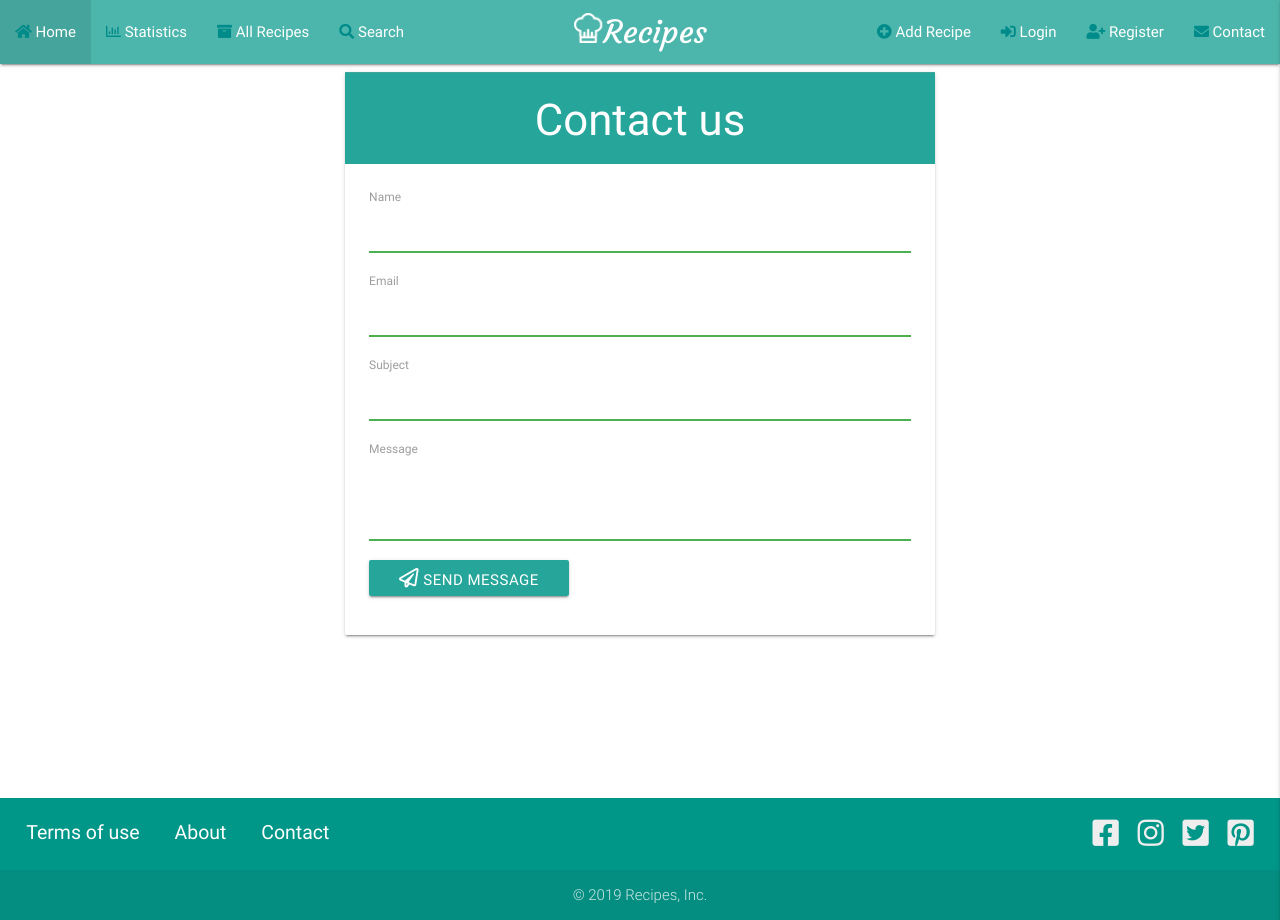
After one commit to mariusz79/Recipes-Third-Milestone-Project, a Flask app: page /contact in a window 1280 px wide. The commit adds this page. Run offline with Flask 2, Linux system fonts and the light colour scheme; some libraries are stand-ins or nearby versions.

Commit message:
add contact form

```diff
--- a/app.py
+++ b/app.py
@@ -9,6 +9,7 @@ from wtforms.validators import DataRequired, Length, EqualTo, ValidationError, N
 from flask_login import LoginManager, UserMixin, login_user, current_user, logout_user, login_required
 from flask_bcrypt import Bcrypt
 from datetime import datetime
+from flask_mail import Mail, Message
 
 app = Flask(__name__)
 bcrypt = Bcrypt(app)
@@ -18,6 +19,15 @@ login_manager = LoginManager(app)
 login_manager.login_view = 'login'
 #change message category
 login_manager.login_message_category = 'info'
+
+app.config["MAIL_SERVER"] = "smtp.gmail.com"
+app.config["MAIL_PORT"] = 465
+app.config["MAIL_USE_SSL"] = True
+app.config["MAIL_USERNAME"] = 'mpawlowic@gmail.com'
+app.config["MAIL_PASSWORD"] = os.getenv("MAIL_PASSWORD")
+app.config["MAIL_DEFAULT_SENDER"] = 'mpawlowic@gmail.com'
+
+mail = Mail(app)
 
 app.config['SECRET_KEY'] = 'secret123'
 app.config['MONGO_DBNAME'] = 'task_manager'
@@ -511,6 +521,29 @@ def browse(category, subcategory, page):
     nums = subcategory.split('-')
     return render_template('browse.html', title='Browse', page=page, category =category, subcategory=subcategory, nums=nums, recipes=recipes, num_results=num_results, avatar_default=avatar_default, image_default=image_default, find_user=find_user)
 
+class ContactForm(FlaskForm):
+    name = StringField("Name", validators=[DataRequired(), Length(min=2, max=40)])
+    email = StringField("Email" , validators=[DataRequired(), Length(min=2, max=30), Email()])
+    subject = StringField("Subject" , validators=[DataRequired(), Length(min=2, max=40)])
+    message = TextAreaField("Message", validators=[DataRequired(), Length(min=2, max=300)])
+
+
+@app.route('/contact', methods=['GET','POST'])
+def contact():
+  form = ContactForm()
+  if request.method == 'POST' and form.validate():
+        name = form.name.data
+        email = form.email.data
+        subject = form.subject.data
+        message = form.message.data
+        msg = Message("Hi", recipients=['mpawlowic@gmail.com'])
+        msg.body = 'From: {name} \n email: {email} \n subject: {subject} \n message: {message}'.format(name=name, email=email, subject=subject, message=message)
+        mail.send(msg)
+        flash('Your message has been sent!', 'success')
+        return redirect(url_for('contact'))
+  return render_template('contact.html', form=form, title='Contact')
+
+
 if __name__ == '__main__':
     app.run(host=os.environ.get('IP'),
             port=os.environ.get('PORT'),
--- a/templates/base.html
+++ b/templates/base.html
@@ -34,23 +34,25 @@
                         </li>
                         <li class="left"><a href="{{url_for('statistics')}}"><i class="far fa-chart-bar nav-icon"></i>
                                 Statistics</a></li>
-                        <li class="left"><a href="#"><i class="fas fa-archive nav-icon"></i> All
-                                Recipes</a></li>
-                        <li class="left"><a href="#"><i class="fas fa-search nav-icon"></i>
+                        <li class="left"><a href="{{url_for('all_recipes', name='_id1', page=0)}}"><i
+                                    class="fas fa-archive nav-icon"></i> All Recipes</a></li>
+                        <li class="left"><a href="{{url_for('results')}}"><i class="fas fa-search nav-icon"></i>
                                 Search</a></li>
-                        <li class="right"><a href="#"><i class="fas fa-envelope nav-icon"></i>
+                        <li class="right"><a href="{{url_for('contact')}}"><i class="fas fa-envelope nav-icon"></i>
                                 Contact</a></li>
                         {% if current_user.is_authenticated %}
                         <li class="right"><a href="{{url_for('logout')}}"><i class="fas fa-sign-out-alt nav-icon"></i>
                                 Logout</a></li>
-                        <li class="right"><a href="#"><i class="fas fa-tachometer-alt nav-icon"></i> Dashboard</a></li>
+                        <li class="right"><a href="{{url_for('dashboard')}}"><i
+                                    class="fas fa-tachometer-alt nav-icon"></i> Dashboard</a></li>
                         {% else %}
                         <li class="right"><a href="{{url_for('register')}}"><i class="fas fa-user-plus nav-icon"></i>
                                 Register</a></li>
                         <li class="right"><a href="{{url_for('login')}}"><i class="fas fa-sign-in-alt nav-icon"></i>
                                 Login</a></li>
                         {% endif %}
-                        <li class="right"><a href="#"><i class="fas fa-plus-circle nav-icon"></i> Add Recipe</a></li>
+                        <li class="right"><a href="{{url_for('add_recipe')}}"><i
+                                    class="fas fa-plus-circle nav-icon"></i> Add Recipe</a></li>
                     </ul>
                 </div>
             </nav>
@@ -60,16 +62,16 @@
             <br>
             <li class="center"><a href="{{url_for('home')}}"><span class="sidenav-icon"><i class="fas fa-home"></i></span>Home</a>
             </li>
-            <li class="center"><a href="#"><span class="sidenav-icon"><i
+            <li class="center"><a href="{{url_for('results')}}"><span class="sidenav-icon"><i
                             class="fas fa-search"></i></span>Search</a></li>
-            <li class="center"><a href="#"><span class="sidenav-icon"><i
+            <li class="center"><a href="{{url_for('add_recipe')}}"><span class="sidenav-icon"><i
                             class="fas fa-plus-circle"></i></span>Add recipe</a></li>
             <li class="center"><a href="{{url_for('statistics')}}"><span class="sidenav-icon"><i
                             class="far fa-chart-bar"></i></span>Statistics</a></li>
-            <li class="center"><a href="#"><span class="sidenav-icon"><i
+            <li class="center"><a href="{{url_for('all_recipes', name='newest', page=0)}}"><span class="sidenav-icon"><i
                             class="fas fa-archive"></i></span>All Recipes</a></li>
             {% if current_user.is_authenticated %}
-            <li class="center"><a href="#"><span class="sidenav-icon"><i
+            <li class="center"><a href="{{url_for('dashboard')}}"><span class="sidenav-icon"><i
                             class="fas fa-tachometer-alt"></i></span>Dashboard</a></li>
             <li class="center"><a href="{{url_for('logout')}}"><span class="sidenav-icon"><i
                             class="fas fa-sign-out-alt"></i></span>Logout</a></li>
--- /dev/null
+++ b/templates/contact.html
@@ -0,0 +1,80 @@
+{% extends 'base.html' %}
+
+{% block content %}
+
+<div class="container">
+    <div class="row">
+        <div class="col s12 m8 offset-m2">
+            <div class="card">
+                <div class="card-action teal lighten-1 white-text center">
+                    <h3>Contact us</h3>
+                </div>
+                <div class="card-content">
+                    <form method="POST" action="{{url_for('contact')}}">
+                        {{ form.hidden_tag() }}
+                        <div>
+                            {{ form.name.label(class="input-field  validate") }}
+                            {% if form.name.errors %}
+                            {{ form.name(class="input-field   validate invalid") }}
+                            <div class="invalid">
+                                {% for error in form.name.errors %}
+                                <span>{{ error }}</span>
+                                {% endfor %}
+                            </div>
+                            {% else %}
+                            {{ form.name(class="input-field   validate valid") }}
+                            {% endif %}
+                        </div>
+
+                        <div>
+                            {{ form.email.label(class="input-field  validate") }}
+                            {% if form.email.errors %}
+                            {{ form.email(class="input-field   validate invalid", type="email") }}
+                            <div class="invalid">
+                                {% for error in form.email.errors %}
+                                <span>{{ error }}</span>
+                                {% endfor %}
+                            </div>
+                            {% else %}
+                            {{ form.email(class="input-field   validate valid") }}
+                            {% endif %}
+                        </div>
+
+                        <div>
+                            {{ form.subject.label(class="input-field  validate") }}
+                            {% if form.subject.errors %}
+                            {{ form.subject(class="input-field   validate invalid") }}
+                            <div class="invalid">
+                                {% for error in form.subject.errors %}
+                                <span>{{ error }}</span>
+                                {% endfor %}
+                            </div>
+                            {% else %}
+                            {{ form.subject(class="input-field   validate valid") }}
+                            {% endif %}
+                        </div>
+
+                        <div>
+                            {{ form.message.label(id="textarea1", class="materialize-textarea validate") }}
+                            {% if form.message.errors %}
+                            {{ form.message(id="textarea1", class="materialize-textarea validate invalid") }}
+                            {% for error in form.message.errors %}
+                            <span>{{ error }}</span>
+                            {% endfor %}
+                            {% else %}
+                            {{ form.message(id="textarea1", class="materialize-textarea validate valid") }}
+                            {% endif %}
+                        </div>
+
+                        <button class="btn waves-effect waves-light" type="submit" name="action"><i
+                                class="far fa-paper-plane"></i> Send message</button>
+                    </form>
+                </div>
+            </div>
+
+        </div>
+    </div>
+</div>
+
+
+{% endblock %}
```
